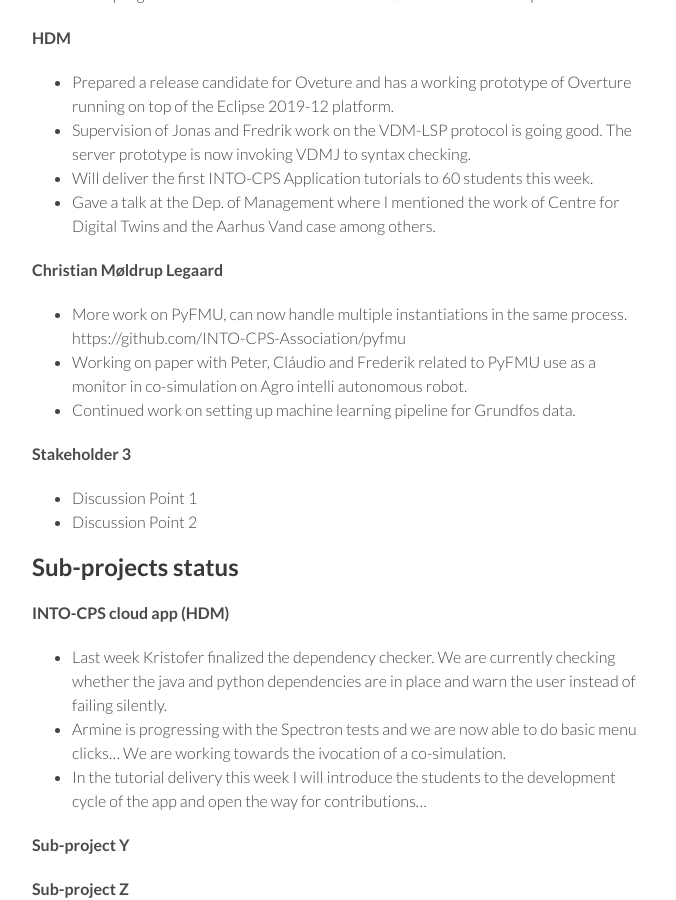
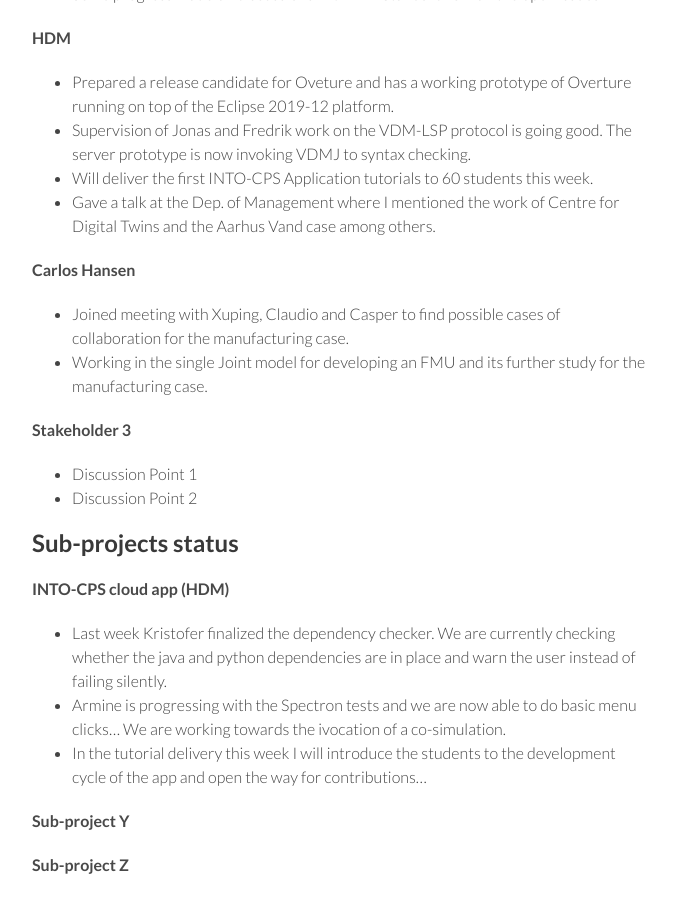
Before and after one commit to digitaltwincentre/digitaltwincentre.github.io, a Jekyll site: the page built from _biweeklies/Biweekly-12.md, in a window 1280 px wide and 900 px high, scrolled down 587 px. Shown: the whole window, without its empty margins (418-1094 px from the left). Built offline with Jekyll 4.4.1, drawn with Linux system fonts in a browser that asks for light colours; nearby versions of some CDN libraries.

Commit message:
Update Biweekly-12.md

```diff
--- a/_biweeklies/Biweekly-12.md
+++ b/_biweeklies/Biweekly-12.md
@@ -39,11 +39,9 @@ date: 26 February 2020, 1030 CEST
 * Will deliver the first INTO-CPS Application tutorials to 60 students this week.
 * Gave a talk at the Dep. of Management where I mentioned the work of Centre for Digital Twins and the Aarhus Vand case among others.
 
-#### Christian Møldrup Legaard
-* More work on PyFMU, can now handle multiple instantiations in the same process.
-https://github.com/INTO-CPS-Association/pyfmu
-* Working on paper with Peter, Cláudio and Frederik related to PyFMU use as a monitor in co-simulation on Agro intelli autonomous robot.
-* Continued work on setting up machine learning pipeline for Grundfos data.
+#### Carlos Hansen
+* Joined meeting with Xuping, Claudio and Casper to find possible cases of collaboration for the manufacturing case.
+* Working in the single Joint model for developing an FMU and its further study for the manufacturing case.
 
 #### Stakeholder 3
 * Discussion Point 1
```
